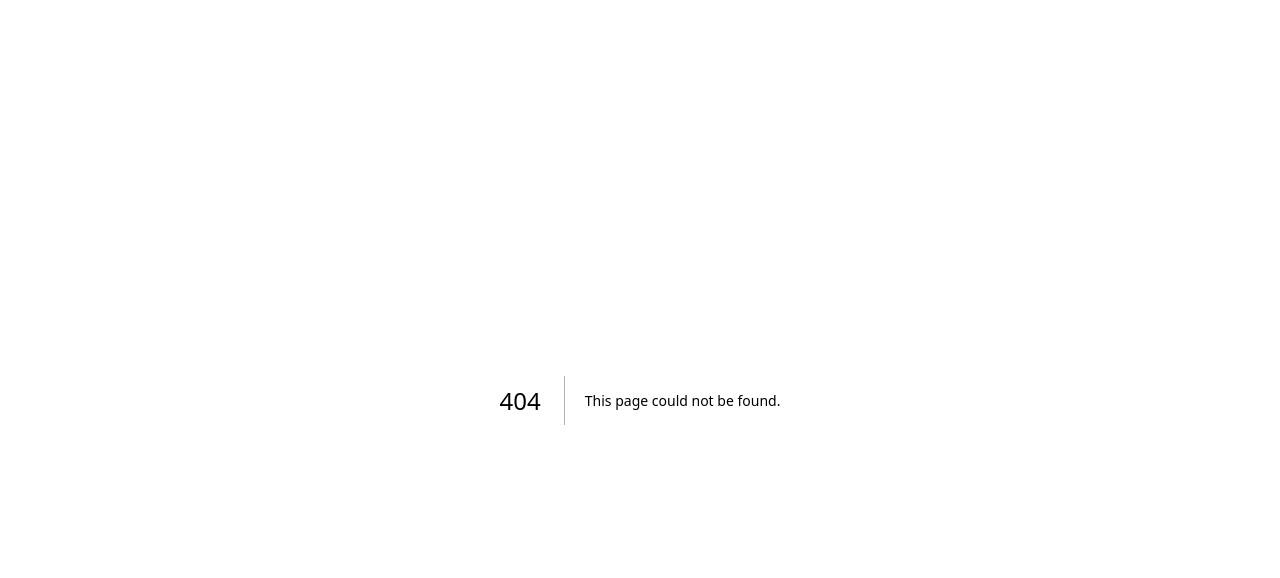
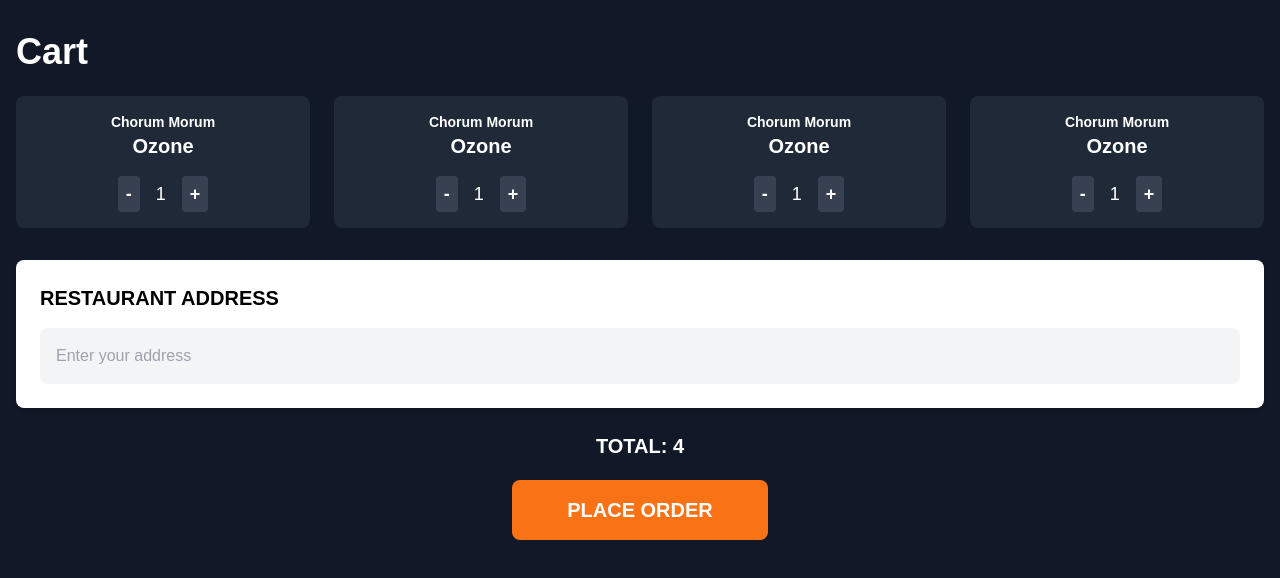
Before and after one commit to notft/Nasa_space_apps, a Next.js app: page /cart in a window 1280 px wide. Before the commit this address had no page. Shown: the top 578 px of the page. Built offline with nearby package versions, Linux system fonts and the light colour scheme.

Commit message:
cart and review front end

```diff
--- /dev/null
+++ b/app/cart/page.jsx
@@ -0,0 +1,86 @@
+// pages/cart.js
+"use client"
+import React,{ useState } from 'react';
+
+export default function Cart() {
+  // Cart items state (default quantity of 2 for all items)
+  const [cartItems, setCartItems] = useState([
+    { id: 1, name: 'Ozone', quantity: 1 },
+    { id: 2, name: 'Ozone', quantity: 1 },
+    { id: 3, name: 'Ozone', quantity: 1 },
+    { id: 4, name: 'Ozone', quantity: 1 },
+  ]);
+
+  // Address state
+  const [address, setAddress] = useState('');
+
+  // Handle increment and decrement
+  const updateQuantity = (id, action) => {
+    setCartItems(prevItems =>
+      prevItems.map(item =>
+        item.id === id
+          ? {
+              ...item,
+              quantity: action === 'increment' ? item.quantity + 1 : item.quantity > 1 ? item.quantity - 1 : 1,
+            }
+          : item
+      )
+    );
+  };
+
+  // Calculate total quantity
+  const totalQuantity = cartItems.reduce((total, item) => total + item.quantity, 0);
+
+  return (
+    <div className="bg-gray-900 text-white min-h-screen">
+      <div className="container mx-auto px-4 py-8">
+        <h1 className="text-4xl font-bold mb-6">Cart</h1>
+
+        {/* Cart Items */}
+        <div className="grid grid-cols-1 md:grid-cols-2 xl:grid-cols-4 gap-6 mb-8">
+          {cartItems.map(item => (
+            <div key={item.id} className="bg-gray-800 p-4 rounded-lg text-center">
+              <p className="text-sm font-semibold">Chorum Morum</p>
+              <p className="text-xl font-bold">{item.name}</p>
+              <div className="flex justify-center items-center mt-4">
+                <button
+                  onClick={() => updateQuantity(item.id, 'decrement')}
+                  className="text-lg font-bold bg-gray-700 px-2 py-1 rounded"
+                >
+                  -
+                </button>
+                <span className="mx-4 text-lg">{item.quantity}</span>
+                <button
+                  onClick={() => updateQuantity(item.id, 'increment')}
+                  className="text-lg font-bold bg-gray-700 px-2 py-1 rounded"
+                >
+                  +
+                </button>
+              </div>
+            </div>
+          ))}
+        </div>
+
+        {/* Restaurant Address */}
+        <div className="bg-white text-black p-6 rounded-lg shadow-md mb-6">
+          <h2 className="text-xl font-semibold mb-4">RESTAURANT ADDRESS</h2>
+          <input
+            type="text"
+            placeholder="Enter your address"
+            value={address}
+            onChange={(e) => setAddress(e.target.value)}
+            className="w-full bg-gray-100 p-4 rounded-lg"
+          />
+        </div>
+
+        {/* Total and Place Order */}
+        <div className="flex flex-col gap-5 justify-center items-center mb-4">
+          <p className="text-xl font-semibold">TOTAL: {totalQuantity}</p>
+          {/* <a href="#" className="text-orange-500">Breakdown</a> */}
+          <button className="w-[20vw] bg-orange-500 text-white text-xl font-semibold py-4 rounded-lg">PLACE ORDER</button>
+        </div>
+
+      </div>
+    </div>
+  );
+}
--- /dev/null
+++ b/app/review/page.jsx
@@ -0,0 +1,82 @@
+// pages/review.js
+"use client"
+
+import React, { useState } from 'react';
+
+export default function Review() {
+  // State for review form
+  const [ngoName, setNgoName] = useState('');
+  const [reviewText, setReviewText] = useState('');
+  const [rating, setRating] = useState(0);
+  const [hoverRating, setHoverRating] = useState(0);
+
+  // Function to handle rating click
+  const handleRatingClick = (ratingValue) => {
+    setRating(ratingValue);
+  };
+
+  // Function to handle hover
+  const handleMouseEnter = (ratingValue) => {
+    setHoverRating(ratingValue);
+  };
+
+  // Function to handle mouse leave
+  const handleMouseLeave = () => {
+    setHoverRating(0);
+  };
+
+  return (
+    <div className="min-h-screen bg-gray-100 flex flex-col justify-center items-center p-4">
+      <div className="bg-white p-8 rounded-lg shadow-lg w-full max-w-lg">
+        <h1 className="text-3xl font-semibold mb-6 text-gray-800">Review</h1>
+
+        {/* NGO Name Input */}
+        <label className="block text-gray-700 font-semibold mb-2" htmlFor="ngoName">NGO NAME</label>
+        <input
+          type="text"
+          id="ngoName"
+          placeholder="Enter NGO name"
+          value={ngoName}
+          onChange={(e) => setNgoName(e.target.value)}
+          className="w-full text-black p-3 border border-gray-300 rounded-lg mb-6 focus:outline-none focus:ring-2 focus:ring-orange-400"
+        />
+
+        {/* Review Input */}
+        <label className="block text-gray-700 font-semibold mb-2" htmlFor="review">REVIEW</label>
+        <textarea
+          id="review"
+          placeholder="Write your review"
+          value={reviewText}
+          onChange={(e) => setReviewText(e.target.value)}
+          className="w-full text-black p-3 border border-black rounded-lg mb-6 h-24 focus:outline-none focus:ring-2 focus:ring-orange-400"
+        />
+
+        {/* Rating */}
+        <label className="block text-gray-700 font-semibold mb-2">RATING</label>
+        <div className="flex items-center mb-6">
+          {[1, 2, 3, 4, 5].map((star) => (
+            <svg
+              key={star}
+              className={`w-8 h-8 cursor-pointer ${hoverRating >= star || rating >= star ? 'text-orange-500' : 'text-gray-300'}`}
+              fill="currentColor"
+              viewBox="0 0 24 24"
+              onClick={() => handleRatingClick(star)}
+              onMouseEnter={() => handleMouseEnter(star)}
+              onMouseLeave={handleMouseLeave}
+            >
+              <path d="M12 .587l3.668 7.428 8.207 1.194-5.93 5.78 1.4 8.16L12 18.896l-7.345 3.853 1.4-8.16L.125 9.209l8.207-1.194L12 .587z" />
+            </svg>
+          ))}
+        </div>
+
+        {/* Submit Button */}
+        <button
+          className="w-full bg-orange-500 text-white py-3 rounded-lg font-semibold text-xl hover:bg-orange-600 transition duration-300"
+          onClick={() => alert(`Review Posted: \nNGO: ${ngoName}\nRating: ${rating}\nReview: ${reviewText}`)}
+        >
+          ADD REVIEW
+        </button>
+      </div>
+    </div>
+  );
+}
```
Also changed, not shown: tsconfig.json (deleted, +0 -34 lines).
